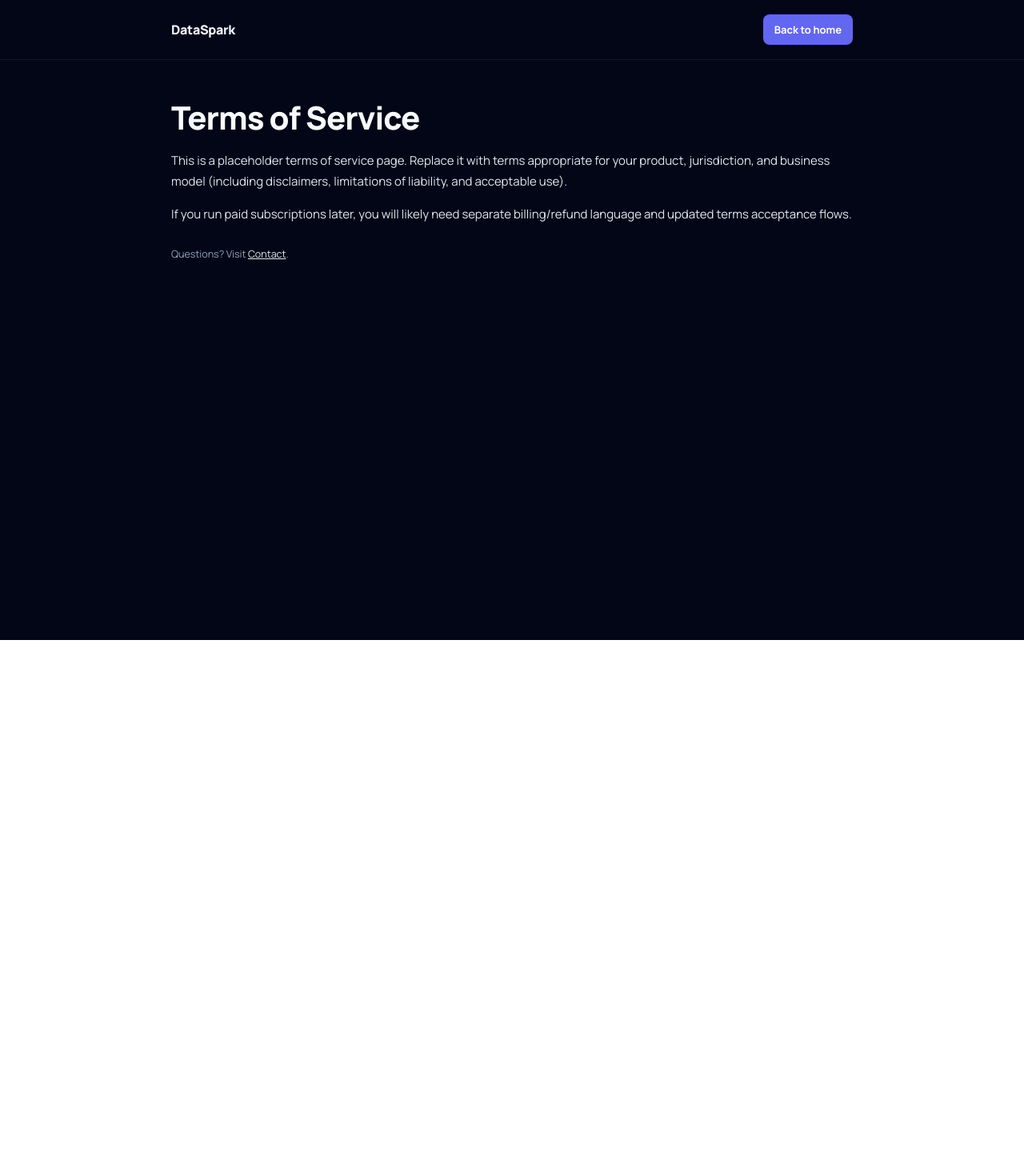
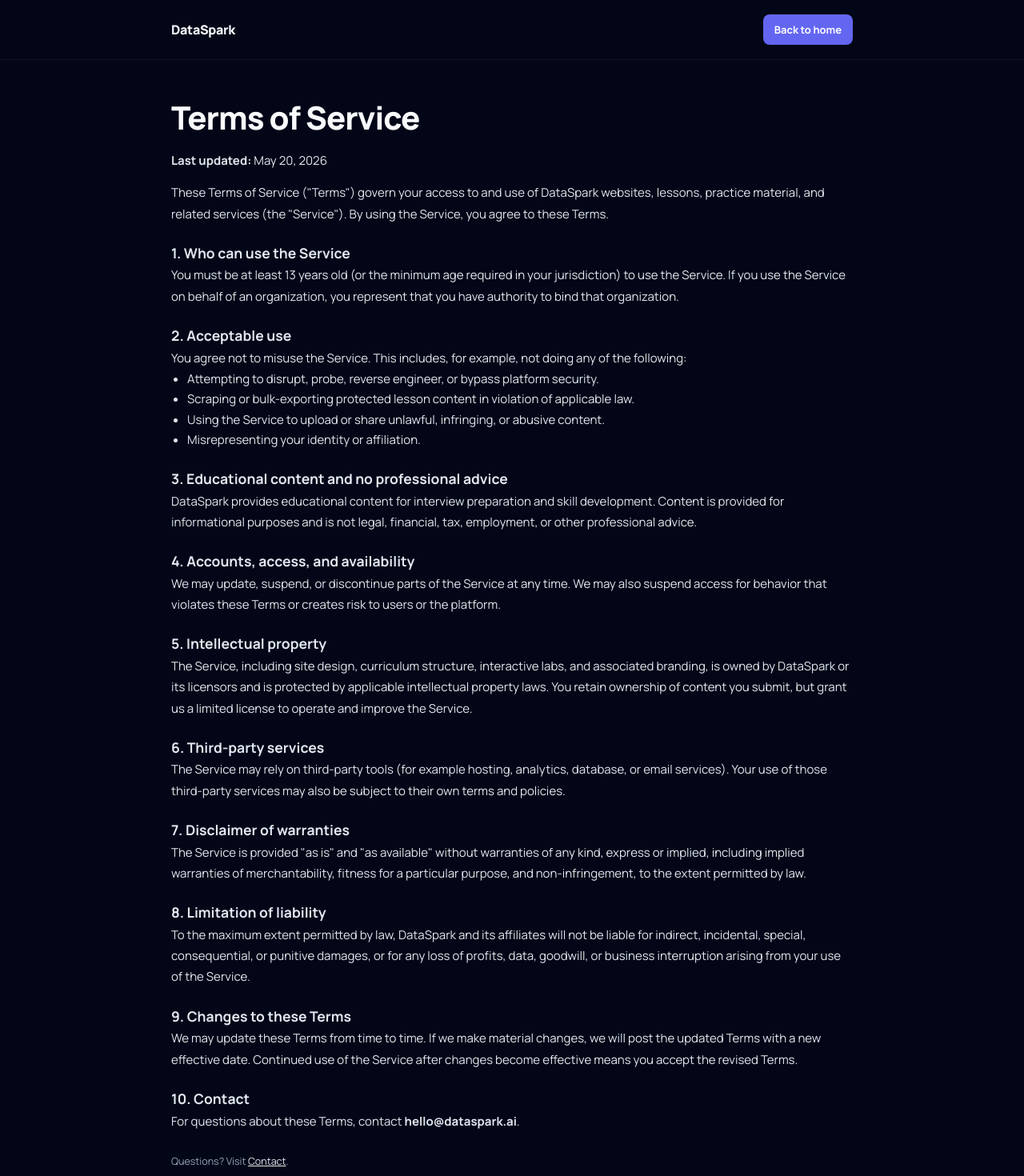
Before and after one commit to AbdulBasith29/Dataspark, a React (Vite) app: page /terms in a window 1280 px wide. Shown: the top 1470 px of the page at 80% size. Before the commit the page ends 800 px from the top, so only its background shows below. Built offline with nearby package versions, Linux system fonts and the light colour scheme.

Commit message:
Replace legal placeholders and remove social placeholder links

```diff
--- a/src/app/landing-iterations/v7-power-copy.jsx
+++ b/src/app/landing-iterations/v7-power-copy.jsx
@@ -360,9 +360,9 @@
       <footer style={{ borderTop: `1px solid ${P.border}`, maxWidth: 1200, margin: "0 auto", padding: "20px 48px", display: "flex", justifyContent: "space-between", alignItems: "center", position: "relative", zIndex: 1 }}>
         <div style={{ display: "flex", alignItems: "center", gap: 7 }}><Logo /><span style={{ fontSize: 10, color: "#1E293B", fontFamily: "var(--mono)" }}>© 2026 DataSpark</span></div>
         <div style={{ display: "flex", gap: 22 }}>
-          {["TikTok", "LinkedIn", "Twitter"].map(s => (
-            <a key={s} href="#" style={{ fontSize: 10, color: "#334155", textDecoration: "none", fontFamily: "var(--mono)", transition: "color .2s" }}
-              onMouseEnter={e => e.target.style.color = "#E2E8F0"} onMouseLeave={e => e.target.style.color = "#334155"}>{s}</a>
+          {[{ label: "Privacy Policy", href: "/privacy" }, { label: "Terms of Service", href: "/terms" }, { label: "Contact", href: "/contact" }].map(link => (
+            <a key={link.label} href={link.href} style={{ fontSize: 10, color: "#334155", textDecoration: "none", fontFamily: "var(--mono)", transition: "color .2s" }}
+              onMouseEnter={e => e.target.style.color = "#E2E8F0"} onMouseLeave={e => e.target.style.color = "#334155"}>{link.label}</a>
           ))}
         </div>
       </footer>
--- a/src/pages/PrivacyPage.jsx
+++ b/src/pages/PrivacyPage.jsx
@@ -1,15 +1,74 @@
 import PageShell from "./PageShell.jsx";
+
+const UPDATED_AT = "May 20, 2026";
 
 export default function PrivacyPage() {
   return (
     <PageShell title="Privacy Policy">
+      <p><strong>Last updated:</strong> {UPDATED_AT}</p>
+
+      <p style={{ marginTop: 14 }}>
+        This Privacy Policy explains how DataSpark collects, uses, and protects personal information when you use our website and related services.
+      </p>
+
+      <h3 style={{ marginTop: 20 }}>1. Information we collect</h3>
+      <ul style={{ paddingLeft: 20, lineHeight: 1.7 }}>
+        <li><strong>Contact information:</strong> email address and any details you provide through waitlist or contact flows.</li>
+        <li><strong>Usage data:</strong> pages viewed, button/link interactions, and basic device/browser metadata used for analytics and reliability.</li>
+        <li><strong>Communications:</strong> messages you send to us via email or contact form workflows.</li>
+      </ul>
+
+      <h3 style={{ marginTop: 20 }}>2. Why we use information</h3>
+      <ul style={{ paddingLeft: 20, lineHeight: 1.7 }}>
+        <li>Operate, secure, and improve the Service.</li>
+        <li>Respond to questions and support requests.</li>
+        <li>Manage waitlist notifications, product updates, and launch communication.</li>
+        <li>Measure aggregate product engagement and performance.</li>
+      </ul>
+
+      <h3 style={{ marginTop: 20 }}>3. Legal bases and consent</h3>
       <p>
-        This is a placeholder privacy policy for the DataSpark marketing site. Before launch, replace this page with counsel-reviewed language that
-        describes what you collect (email addresses), why (waitlist + product updates), retention, and your subprocessors (e.g., email provider).
+        Where applicable, we process personal information based on consent, legitimate interests in operating and improving the Service, and compliance
+        with legal obligations.
       </p>
-      <p style={{ marginTop: 14 }}>
-        If you need a starting point, use your privacy counsel or a jurisdiction-appropriate template — do not copy legal text from other companies
-        without review.
+
+      <h3 style={{ marginTop: 20 }}>4. Data sharing</h3>
+      <p>
+        We do not sell personal information. We may share data with service providers that help us run the Service (such as hosting, analytics,
+        database, and email tools), subject to contractual and security safeguards.
+      </p>
+
+      <h3 style={{ marginTop: 20 }}>5. Data retention</h3>
+      <p>
+        We retain information only as long as needed for the purposes described in this policy, unless a longer retention period is required by law.
+      </p>
+
+      <h3 style={{ marginTop: 20 }}>6. Your rights</h3>
+      <p>
+        Depending on your location, you may have rights to access, correct, delete, or restrict processing of your personal information, and to object
+        to certain processing. You may also opt out of non-essential marketing communication at any time.
+      </p>
+
+      <h3 style={{ marginTop: 20 }}>7. Security</h3>
+      <p>
+        We use reasonable administrative, technical, and organizational safeguards to protect personal information. No method of transmission or
+        storage is completely secure.
+      </p>
+
+      <h3 style={{ marginTop: 20 }}>8. International transfers</h3>
+      <p>
+        If you access the Service from outside the country where our providers operate, your information may be transferred and processed in other
+        jurisdictions.
+      </p>
+
+      <h3 style={{ marginTop: 20 }}>9. Children</h3>
+      <p>
+        The Service is not directed to children under 13, and we do not knowingly collect personal information from children under 13.
+      </p>
+
+      <h3 style={{ marginTop: 20 }}>10. Contact</h3>
+      <p>
+        For privacy requests or questions, contact <strong>hello@dataspark.ai</strong>.
       </p>
     </PageShell>
   );
--- a/src/pages/TermsPage.jsx
+++ b/src/pages/TermsPage.jsx
@@ -1,14 +1,78 @@
 import PageShell from "./PageShell.jsx";
+
+const UPDATED_AT = "May 20, 2026";
 
 export default function TermsPage() {
   return (
     <PageShell title="Terms of Service">
+      <p><strong>Last updated:</strong> {UPDATED_AT}</p>
+
+      <p style={{ marginTop: 14 }}>
+        These Terms of Service ("Terms") govern your access to and use of DataSpark websites, lessons, practice material, and related services
+        (the "Service"). By using the Service, you agree to these Terms.
+      </p>
+
+      <h3 style={{ marginTop: 20 }}>1. Who can use the Service</h3>
       <p>
-        This is a placeholder terms of service page. Replace it with terms appropriate for your product, jurisdiction, and business model (including
-        disclaimers, limitations of liability, and acceptable use).
+        You must be at least 13 years old (or the minimum age required in your jurisdiction) to use the Service. If you use the Service on behalf of
+        an organization, you represent that you have authority to bind that organization.
       </p>
-      <p style={{ marginTop: 14 }}>
-        If you run paid subscriptions later, you will likely need separate billing/refund language and updated terms acceptance flows.
+
+      <h3 style={{ marginTop: 20 }}>2. Acceptable use</h3>
+      <p>You agree not to misuse the Service. This includes, for example, not doing any of the following:</p>
+      <ul style={{ paddingLeft: 20, lineHeight: 1.7 }}>
+        <li>Attempting to disrupt, probe, reverse engineer, or bypass platform security.</li>
+        <li>Scraping or bulk-exporting protected lesson content in violation of applicable law.</li>
+        <li>Using the Service to upload or share unlawful, infringing, or abusive content.</li>
+        <li>Misrepresenting your identity or affiliation.</li>
+      </ul>
+
+      <h3 style={{ marginTop: 20 }}>3. Educational content and no professional advice</h3>
+      <p>
+        DataSpark provides educational content for interview preparation and skill development. Content is provided for informational purposes and is
+        not legal, financial, tax, employment, or other professional advice.
+      </p>
+
+      <h3 style={{ marginTop: 20 }}>4. Accounts, access, and availability</h3>
+      <p>
+        We may update, suspend, or discontinue parts of the Service at any time. We may also suspend access for behavior that violates these Terms or
+        creates risk to users or the platform.
+      </p>
+
+      <h3 style={{ marginTop: 20 }}>5. Intellectual property</h3>
+      <p>
+        The Service, including site design, curriculum structure, interactive labs, and associated branding, is owned by DataSpark or its licensors
+        and is protected by applicable intellectual property laws. You retain ownership of content you submit, but grant us a limited license to
+        operate and improve the Service.
+      </p>
+
+      <h3 style={{ marginTop: 20 }}>6. Third-party services</h3>
+      <p>
+        The Service may rely on third-party tools (for example hosting, analytics, database, or email services). Your use of those third-party
+        services may also be subject to their own terms and policies.
+      </p>
+
+      <h3 style={{ marginTop: 20 }}>7. Disclaimer of warranties</h3>
+      <p>
+        The Service is provided "as is" and "as available" without warranties of any kind, express or implied, including implied warranties of
+        merchantability, fitness for a particular purpose, and non-infringement, to the extent permitted by law.
+      </p>
+
+      <h3 style={{ marginTop: 20 }}>8. Limitation of liability</h3>
+      <p>
+        To the maximum extent permitted by law, DataSpark and its affiliates will not be liable for indirect, incidental, special, consequential, or
+        punitive damages, or for any loss of profits, data, goodwill, or business interruption arising from your use of the Service.
+      </p>
+
+      <h3 style={{ marginTop: 20 }}>9. Changes to these Terms</h3>
+      <p>
+        We may update these Terms from time to time. If we make material changes, we will post the updated Terms with a new effective date.
+        Continued use of the Service after changes become effective means you accept the revised Terms.
+      </p>
+
+      <h3 style={{ marginTop: 20 }}>10. Contact</h3>
+      <p>
+        For questions about these Terms, contact <strong>hello@dataspark.ai</strong>.
       </p>
     </PageShell>
   );
```
